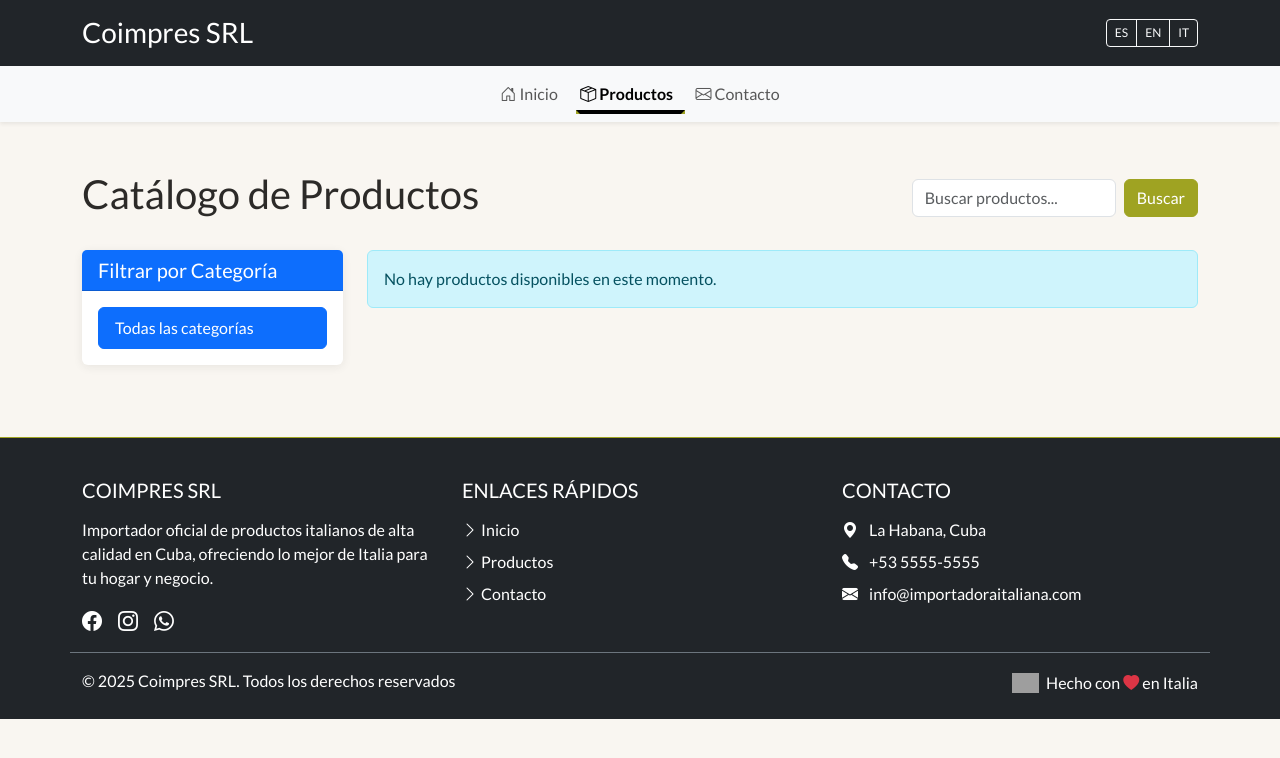
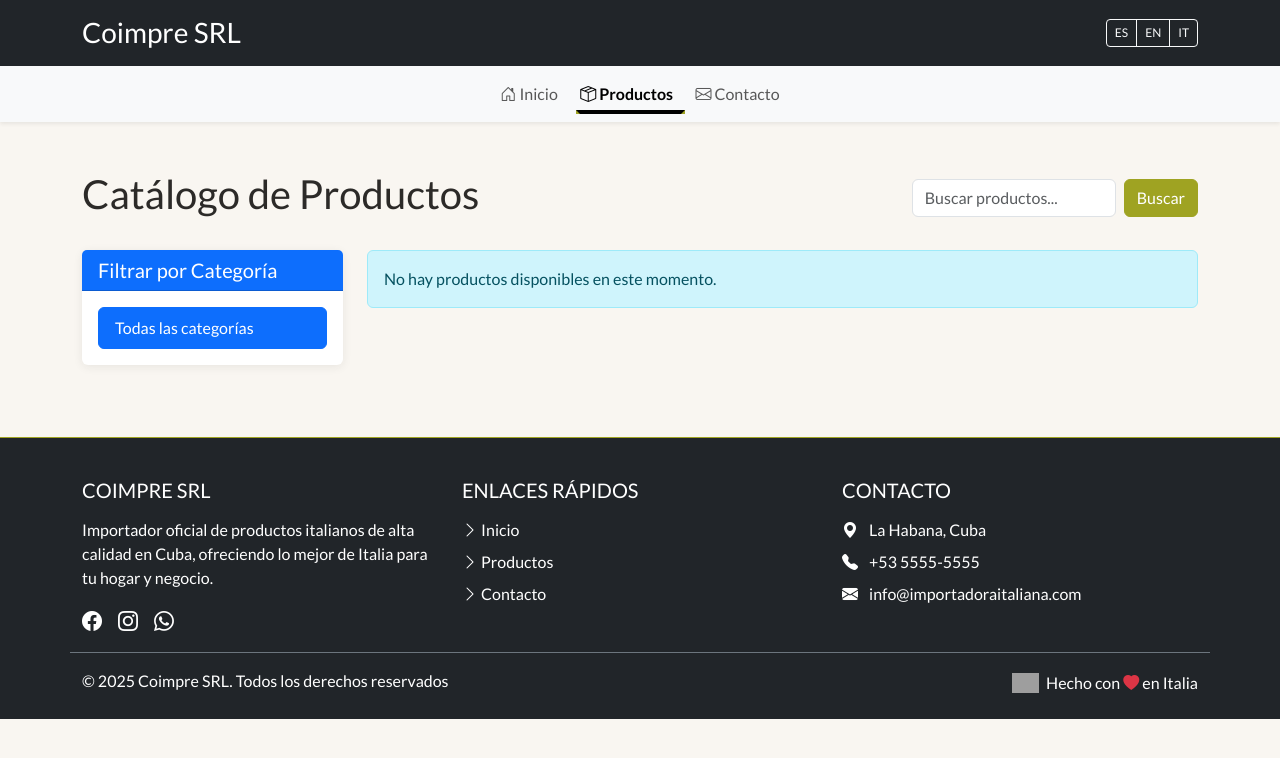
Before and after one commit to Manulynx/coimpres_cuba, a Django app: page /products/ in a window 1280 px wide. Shown: the top 758 px of the page. Run offline with Django 5.2, Linux system fonts and the light colour scheme; data that the repository does not hold is empty; grey boxes are pictures that could not be loaded.

Commit message:
coimpre srl

```diff
--- a/coimpres_cuba/templates/coimpres_cuba/base.html
+++ b/coimpres_cuba/templates/coimpres_cuba/base.html
@@ -4,7 +4,7 @@
 <head>
     <meta charset="UTF-8">
     <meta name="viewport" content="width=device-width, initial-scale=1.0">
-    <title>{% block title %}Coimpres SRL{% endblock %}</title>
+    <title>{% block title %}Coimpre SRL{% endblock %}</title>
     <!-- Bootstrap CSS -->
     <link href="https://cdn.jsdelivr.net/npm/bootstrap@5.3.0/dist/css/bootstrap.min.css" rel="stylesheet">
     <!-- Bootstrap Icons -->
@@ -21,7 +21,7 @@
         <div class="container">
             <div class="row align-items-center">
                 <div class="col-md-4">
-                    <h1 class="m-0 fs-3">Coimpres SRL</h1>
+                    <h1 class="m-0 fs-3">Coimpre SRL</h1>
                 </div>
                 <div class="col-md-8">
                     <!-- Language Switcher -->
@@ -41,7 +41,7 @@
     <nav class="navbar navbar-expand-lg sticky-top navbar-light bg-light shadow-sm">
         <div class="container">
             <a class="navbar-brand d-lg-none" href="/">
-                <img src="{% static 'img/logo.png' %}" alt="Coimpres SRL" height="30" onerror="this.onerror=null; this.src=''; this.alt='Coimpres SRL';">
+                <img src="{% static 'img/logo.png' %}" alt="Coimpre SRL" height="30" onerror="this.onerror=null; this.src=''; this.alt='Coimpre SRL';">
             </a>
             <button class="navbar-toggler" type="button" data-bs-toggle="collapse" data-bs-target="#navbarNav" aria-controls="navbarNav" aria-expanded="false" aria-label="Toggle navigation">
                 <span class="navbar-toggler-icon"></span>
@@ -85,7 +85,7 @@
         <div class="container">
             <div class="row py-3">
                 <div class="col-lg-4 col-md-6 mb-4 mb-md-0">
-                    <h5 class="text-uppercase mb-3">Coimpres SRL</h5>
+                    <h5 class="text-uppercase mb-3">Coimpre SRL</h5>
                     <p class="mb-3">{{ i18n.footer_description|default:"Importador oficial de productos italianos de alta calidad en Cuba, ofreciendo lo mejor de Italia para tu hogar y negocio." }}</p>
                     <div class="d-flex social-icons">
                         <a href="#" class="me-3 text-white"><i class="bi bi-facebook fs-5"></i></a>
@@ -113,7 +113,7 @@
 
             <div class="row pt-3 border-top border-secondary">
                 <div class="col-md-6">
-                    <p class="mb-0">&copy; 2025 Coimpres SRL. {{ i18n.rights|default:"Todos los derechos reservados" }}</p>
+                    <p class="mb-0">&copy; 2025 Coimpre SRL. {{ i18n.rights|default:"Todos los derechos reservados" }}</p>
                 </div>
                 <div class="col-md-6 text-md-end">
                     <p class="mb-0">
```
